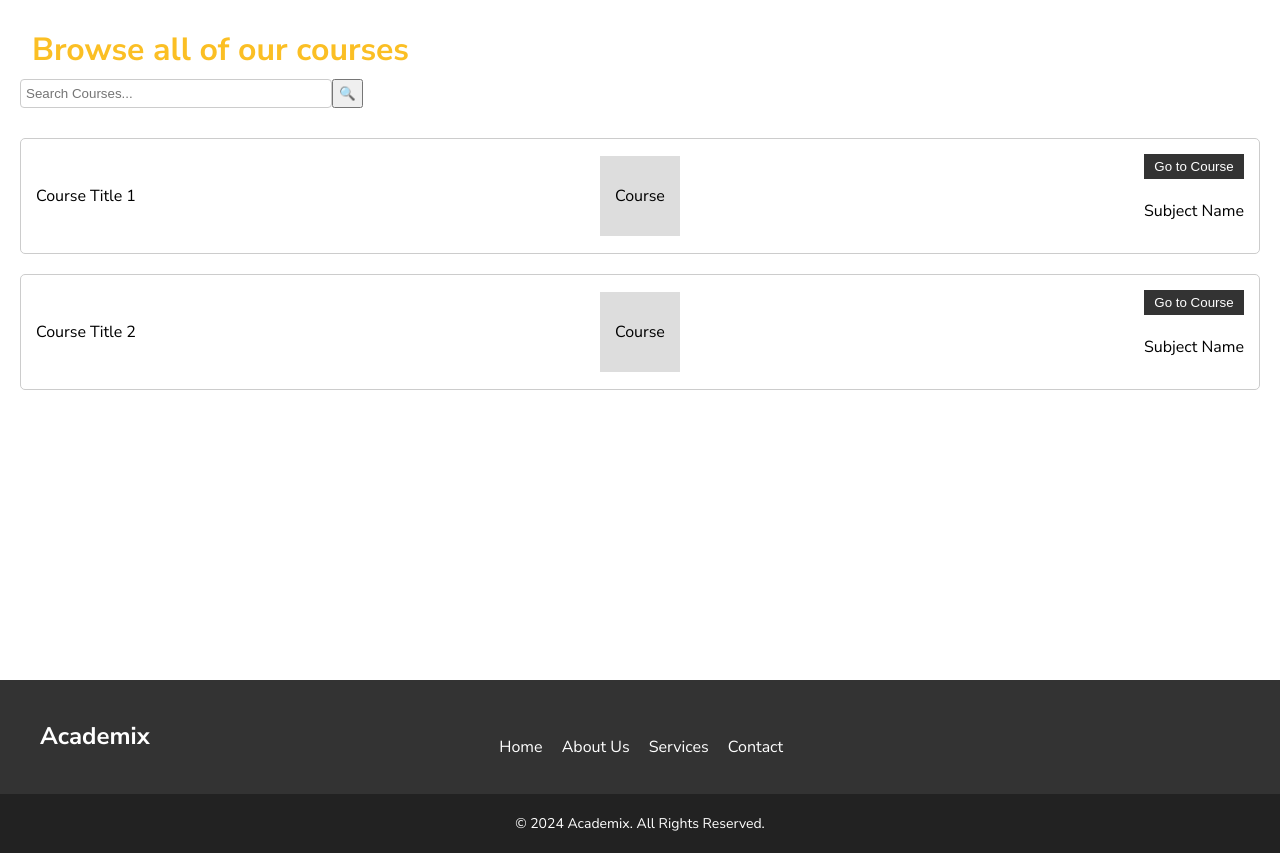
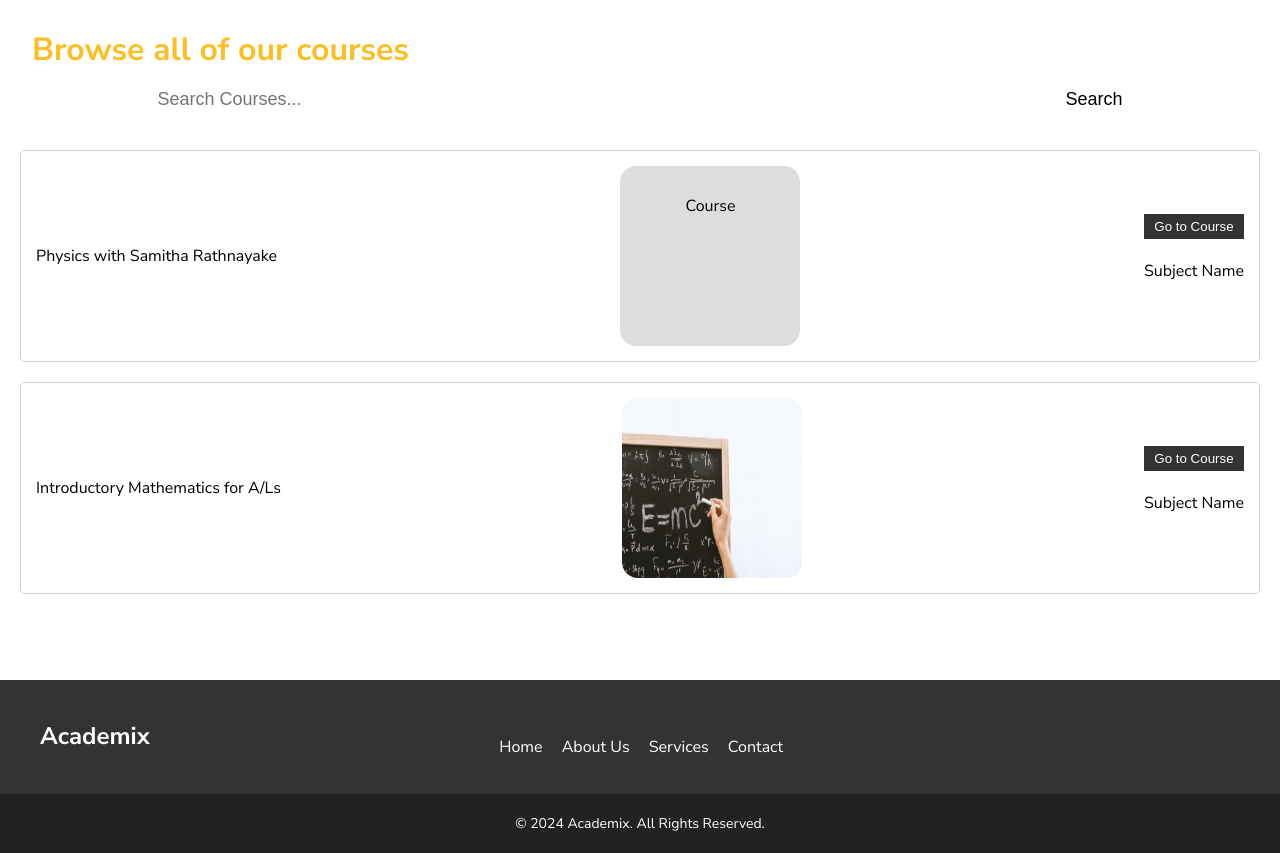
Before and after one commit to sathirak/sliit-y1-s1-iwt-assignment, a PHP site: page /all-courses/index.php in a window 1280 px wide. Shown: the part 74-927 px from the top of the page. Run offline with PHP 8.4, Linux system fonts and the light colour scheme.

Commit message:
feat: fixed all-courses issues

```diff
--- a/all-courses/index.php
+++ b/all-courses/index.php
@@ -2,7 +2,10 @@
 
 <head>
     <title>AcademiX | All Courses</title>
-    <link rel="stylesheet" href="all-courses.css">
+    <link rel="stylesheet" href="../styles/global.css">
+    <link rel="stylesheet" href="../styles/components.css">
+    <link rel="stylesheet" href="../styles/all-courses.css">
+
     <?php
     include "../components/layout/html.php";
     ?>
@@ -23,12 +26,12 @@
 
         <div class="search-bar">
             <input type="text" placeholder="Search Courses...">
-            <button id="searchBtn">🔍</button>
+            <button id="search-button">Search</button>
         </div>
 
         <div class="courses-list">
             <div class="course-item">
-                <p>Course Title 1</p>
+                <p>Physics with Samitha Rathnayake</p>
                 <div class="course-thumbnail">Course</div>
                 <div class="course-details">
                     <button class="go-to-course">Go to Course</button>
@@ -37,8 +40,8 @@
             </div>
 
             <div class="course-item">
-                <p>Course Title 2</p>
-                <div class="course-thumbnail">Course</div>
+                <p>Introductory Mathematics for A/Ls</p>
+                <img class="course-thumbnail" src="../assets/images/maths-introductory.jpg" alt="">
                 <div class="course-details">
                     <button class="go-to-course">Go to Course</button>
                     <p>Subject Name</p>
--- a/all-courses/all-courses.css
+++ b/styles/all-courses.css
@@ -1,18 +1,32 @@
 .search-bar {
     display: flex;
     margin-bottom: 30px;
+    width: 100%;
+    display: flex;
+    justify-content: center;
 }
 
 .search-bar input {
-    width: 300px;
-    padding: 5px;
-    border: 1px solid #ccc;
-    border-radius: 4px;
+    width: 70%;
+    padding: 10px;
+    padding-inline: 20px;
+    border-radius: 1rem 0rem 0rem 1rem;
+    border: none;
+    background-color: var(--app-white);
+    font-size: large;
 }
 
-#searchBtn {
+#search-button {
     padding: 5px;
     cursor: pointer;
+    background-color: var(--app-white);
+    border: none;
+    border-radius: 0rem 1rem 1rem 0rem;
+    font-size: large;
+    padding-inline: 20px;
+}
+#search-button:hover {
+    background-color: #ccc;
 }
 
 .courses-list {
@@ -31,9 +45,10 @@
 }
 
 .course-thumbnail {
-    width: 80px;
-    height: 80px;
+    width: 180px;
+    height: 180px;
     background-color: #ddd;
+    border-radius: 1rem;
     text-align: center;
     line-height: 80px;
 }
```
Also changed, not shown: assets/images/maths-introductory.jpg (added).
